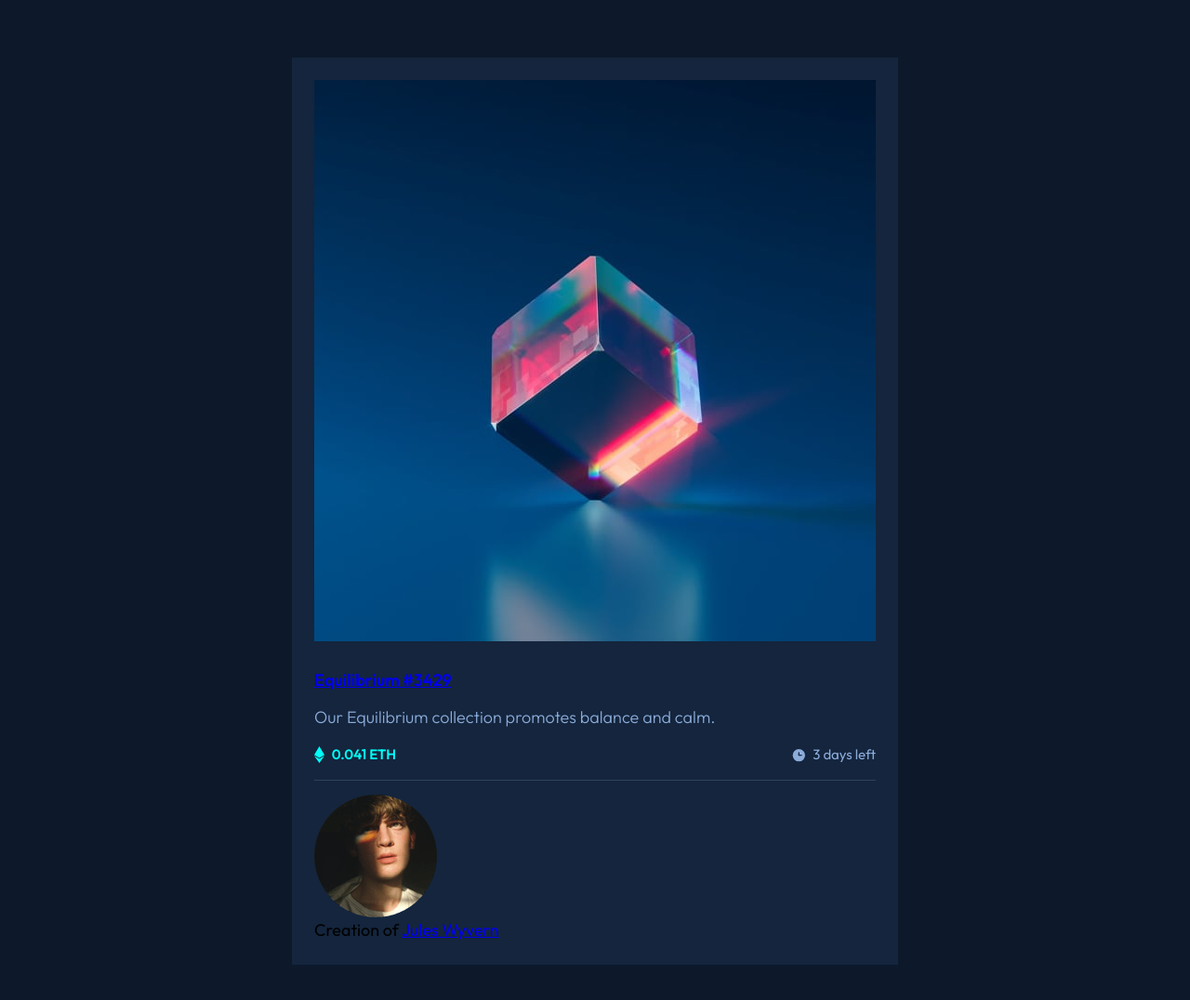
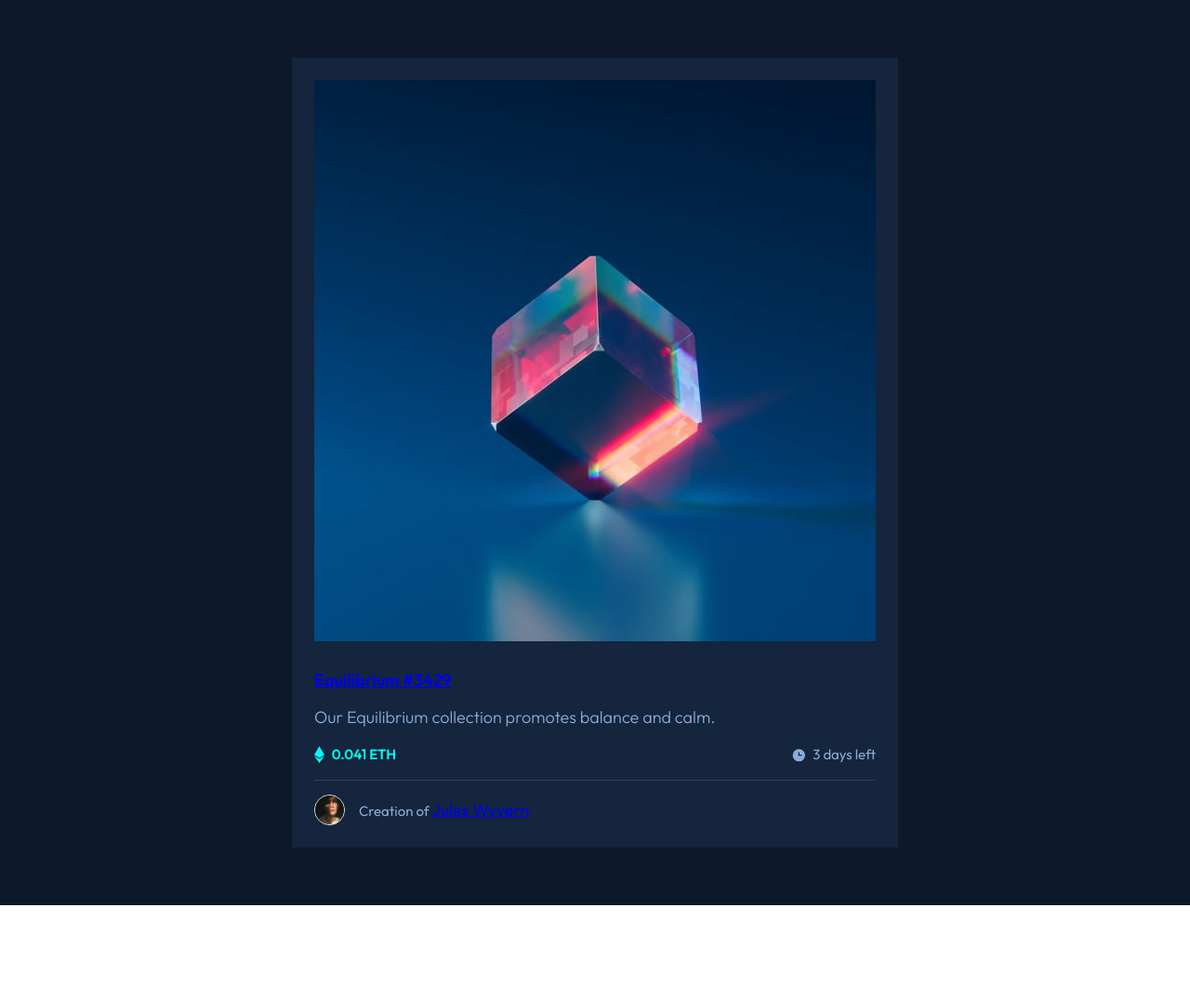
Before and after one commit to O-Julia-O/NFT_preview_card, a plain HTML site: page index.html in a window 1280 px wide. Shown: the whole page at 93% size. After the commit the page ends 974 px from the top, so only its background shows below. Drawn offline with Linux system fonts and the light colour scheme.

Commit message:
author block

```diff
--- a/index.html
+++ b/index.html
@@ -39,13 +39,13 @@
         <hr class="card__separator" />
 
         <div class="author">
-          <picture>
+          <picture class="author__photo">
             <img
               src="./images/image-avatar.png"
               alt="avatar of owner the nft"
             />
           </picture>
-          <p>Creation of <a href="#">Jules Wyvern</a></p>
+          <p class="author__title">Creation of <a href="#">Jules Wyvern</a></p>
         </div>
       </article>
     </main>
--- a/style.css
+++ b/style.css
@@ -75,3 +75,21 @@ object {
     border-bottom: 1px solid var(--Very-dark-blue-line);
     margin-bottom: 0.833rem;
 }
+
+.author {
+    display: flex;
+    align-items: center;
+}
+
+.author__photo {
+    border: 1px solid var(--White);
+    border-radius: 50%;
+    width: 1.833rem;
+    margin-right: 0.833rem;
+}
+
+.author__title {
+    color: var(--Soft-blue);
+    font-weight: 400;
+    font-size: 0.833rem;
+}
```
